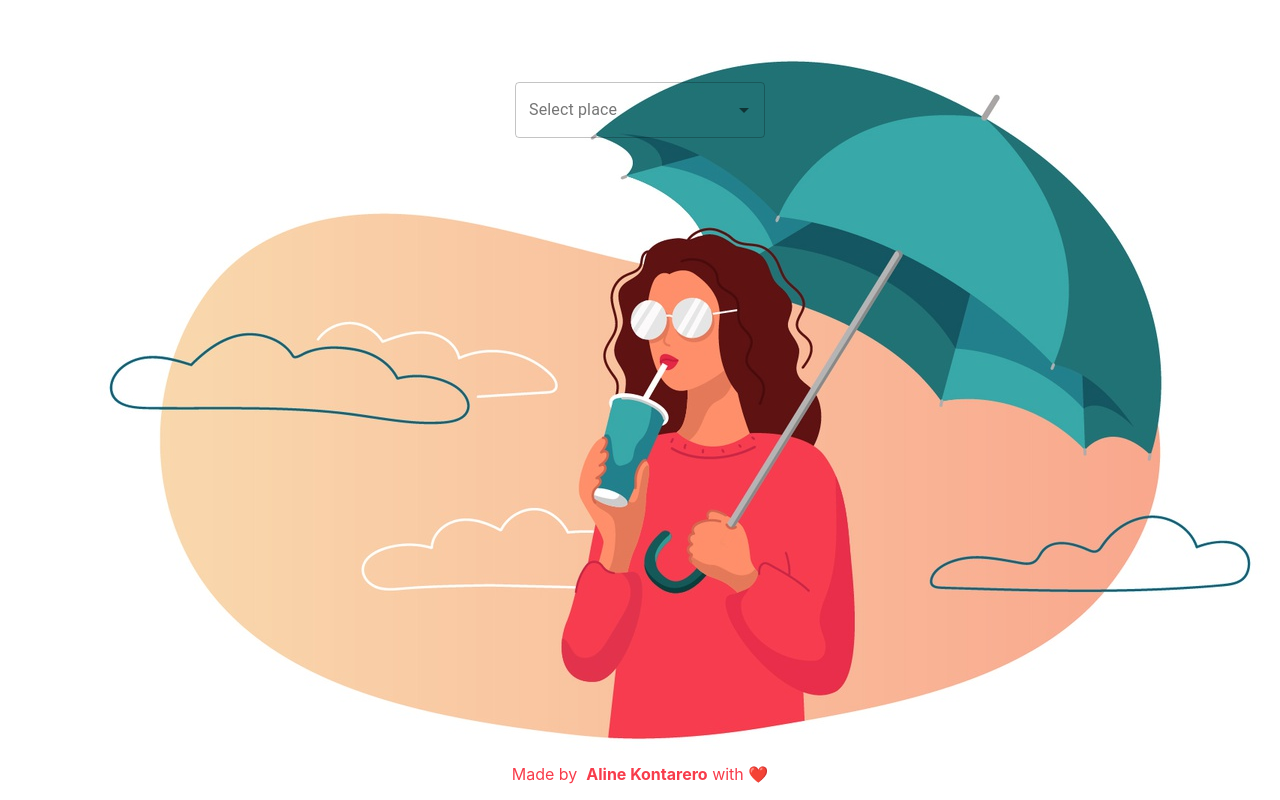
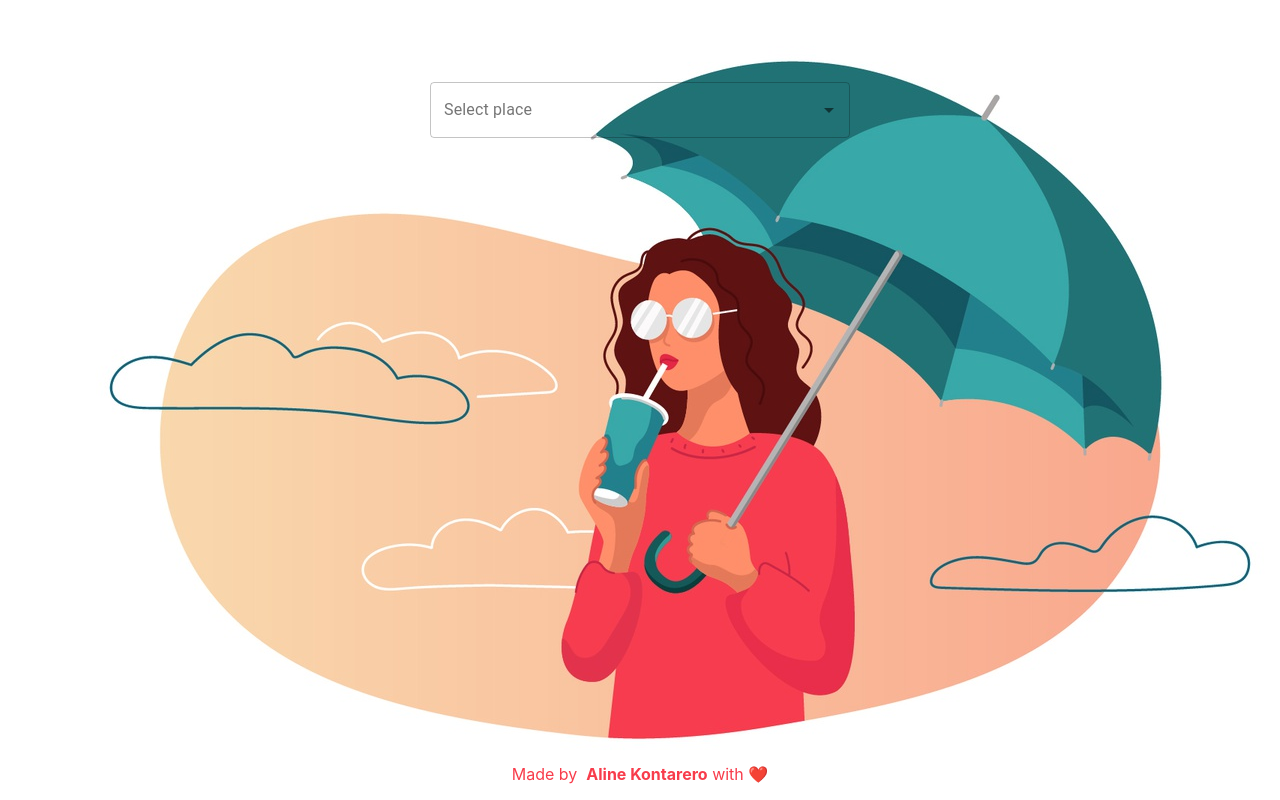
Before and after one commit to AlinaKontarero/weather-forecast, a React (Create React App) app: page / in a window 1280 px wide. Built offline with nearby package versions, Linux system fonts and the light colour scheme; no server answers.

Commit message:
Works with both types of location

```diff
--- a/src/components/App.tsx
+++ b/src/components/App.tsx
@@ -1,51 +1,64 @@
 import * as React from "react";
-import CircularProgress from '@material-ui/core/CircularProgress'
-import "../styles/App.css";
 import CitySearch from "./CitySearch";
-// import { DayForecast } from "../types";
 import ForecastLayout from "./ForecastsLayout";
 import Footer from "./Footer";
 import { Location, Coordinates } from "../types";
+import { baseUrl } from "../utils/api-config";
+import "../styles/App.css";
 
-const App = () => {
-  const [location, setLocation] = React.useState<Location>();
-  const [coords, setCoords] = React.useState<Coordinates>();
+interface State {
+  coords?: Coordinates
+  locationWoeid?: number
+}
 
+class App extends React.Component<{}, State> {
+  constructor(props: {}) {
+    super(props)
+    this.state = {
+      coords: undefined,
+      locationWoeid: undefined
+    }
+  }
 
-  const onSelectLocation = React.useCallback((value?: Location) => {
-    setLocation(value);
-  }, []);
-
-  React.useEffect(() => {
+  public componentDidMount() {
     if ("geolocation" in navigator) {
-      console.log(navigator.geolocation)
       navigator.geolocation.getCurrentPosition((position) =>  {
-        setCoords(position.coords)
+        this.setState({coords: position.coords}, async () => {
+          if(!!this.state.coords) {
+            const response = await fetch(`${baseUrl}/?lattlong=${this.state.coords.latitude},${this.state.coords.longitude}`)
+            const possiblePlace = await response.json()
+            if (possiblePlace.length > 0) {
+              this.setState({ locationWoeid: possiblePlace[0].woeid });
+              alert('Forecast is based on your browser geolocation data')
+            }
+          }
+        })
       });
     } else {
-      console.log("Browser geolocation is not available");
+      alert("Browser geolocation is not available");
     }
-  }, []);
+  }
 
-  console.log('coords:::: ', coords)
+  private  onSelectLocation = (value?: Location) => {
+    this.setState({locationWoeid: value ? value.woeid : undefined });
+  };
 
-  return (
-    // <AppWrapper>
+  public render() {
+    return (
+      <div className="App">
+        <CitySearch onSelect={this.onSelectLocation} />
+        {!!this.state.locationWoeid
+          ? (<ForecastLayout
+              woeid={this.state.locationWoeid}
+            />
+          )
+          : <div />
+        }
+        <Footer />
+      </div>
+  );
+  }
 
-    <div className="App">
-      <CitySearch onSelect={onSelectLocation} browserCoordinates={coords} />
-      {
-        location
-        ? (<ForecastLayout location={location} />
-        )
-        : <div />
-        // <CircularProgress color="secondary" style={{ marginLeft: '45%', marginTop: '15px'}} />
-      }
-
-      <Footer />
-    </div>
-    // </AppWrapper>
-  );
 };
 
 export default App;
--- a/src/components/CitySearch.tsx
+++ b/src/components/CitySearch.tsx
@@ -1,8 +1,8 @@
 import * as React from "react";
 import Autocomplete from "@material-ui/lab/Autocomplete";
-import { CircularProgress, TextField } from "@material-ui/core";
+import { CircularProgress, TextField, WithStyles, withStyles } from "@material-ui/core";
 import styled from "styled-components";
-import { Coordinates, Location } from "../types";
+import {  Location } from "../types";
 import { baseUrl } from "../utils/api-config";
 
 const SearchWrapper = styled.div`
@@ -13,9 +13,8 @@ const SearchWrapper = styled.div`
   padding: 20px 20px 0 20px;
 `;
 
-interface Props {
+interface Props extends WithStyles<typeof styles> {
   onSelect: (value?: Location) => void;
-  browserCoordinates?: Coordinates
 }
 
 interface State {
@@ -35,8 +34,8 @@ class CitySearch extends React.Component<Props, State> {
   }
 
   private setSearchQuery = (v: string) => {
+    this.props.onSelect()
     this.setState({ query: v}, async () => {
-
       if(!!this.state.query) {
         const response = await fetch(`${baseUrl}/?query=${this.state.query}`, {
           headers: {
@@ -54,11 +53,12 @@ class CitySearch extends React.Component<Props, State> {
   }
 
   public render() {
+
+    const classes = this.props.classes;
+
     return (
       <SearchWrapper>
         <Autocomplete
-          style={{ minWidth: 250 }}
-          fullWidth={true}
           noOptionsText="Please add city to search"
           open={this.state.open}
           onOpen={() => {
@@ -80,6 +80,7 @@ class CitySearch extends React.Component<Props, State> {
               label="Select place"
               variant="outlined"
               onChange={(event) => this.setSearchQuery(event.target.value)}
+              classes={{ root: classes.root }}
               InputProps={{
                 ...params.InputProps,
                 endAdornment: (
@@ -99,4 +100,17 @@ class CitySearch extends React.Component<Props, State> {
   }
 }
 
-export default CitySearch;
+const styles = {
+  root: {
+    minWidth: '420px',
+    '@media (max-width: 768px)': {
+      width: '100%',
+      minWidth: '298px'
+    },
+    '@media (max-width: 280px)': {
+      minWidth: '250px'
+    }
+  }
+}
+
+export default withStyles(styles)(CitySearch);
--- a/src/components/ForecastsLayout.tsx
+++ b/src/components/ForecastsLayout.tsx
@@ -1,7 +1,6 @@
 import * as React from "react";
 import styled from "styled-components";
 import { makeid } from "../utils/makeid";
-import { Location } from "../types";
 import useWeather from "../hooks/useWeather";
 import { CircularProgress } from "@material-ui/core";
 import DayForecastCard from "./DayForecast";
@@ -25,13 +24,11 @@ const ItemsLayout = styled.div`
 `;
 
 interface Props {
-  location: Location
-  children?: JSX.Element[];
+  woeid: number
 }
 
 const ForecastLayout = (props: Props) => {
-  const [forecast, reload ] = useWeather(props.location.woeid)
-
+  const [forecast] = useWeather(props.woeid)
   return (
     <ItemsLayout>
       {Array.isArray(forecast)
--- a/src/hooks/useWeather.ts
+++ b/src/hooks/useWeather.ts
@@ -24,15 +24,16 @@ const useWeather = (woeid: number) => {
       setForecast(null);
       setForecast(await fetchWeather(woeid));
     } catch (e) {
+      alert('Please be sure you switched cors-anywhere.herokuapp.com')
       console.error(e);
     }
   }
 
   useEffect(() => {
     reload();
+     // eslint-disable-next-line react-hooks/exhaustive-deps
   }, []);
-  return [forecast, reload];
+  return [forecast];
 }
 
 export default useWeather;
-// https://medium.com/@deepak13245/using-react-hooks-to-handle-api-calls-d6bb4ae91188
```
Also changed, not shown: src/types.ts (+17 -7 lines).
